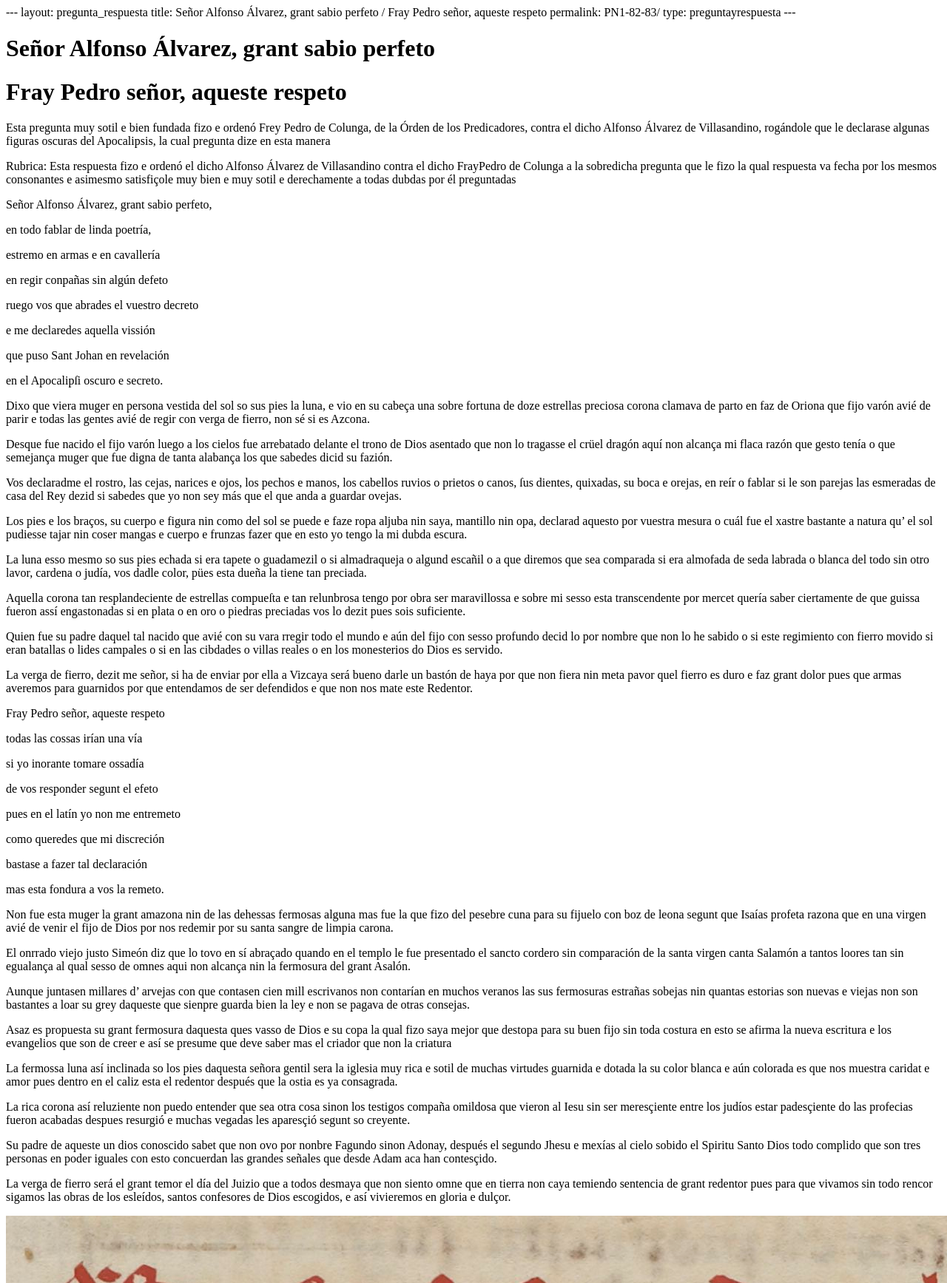
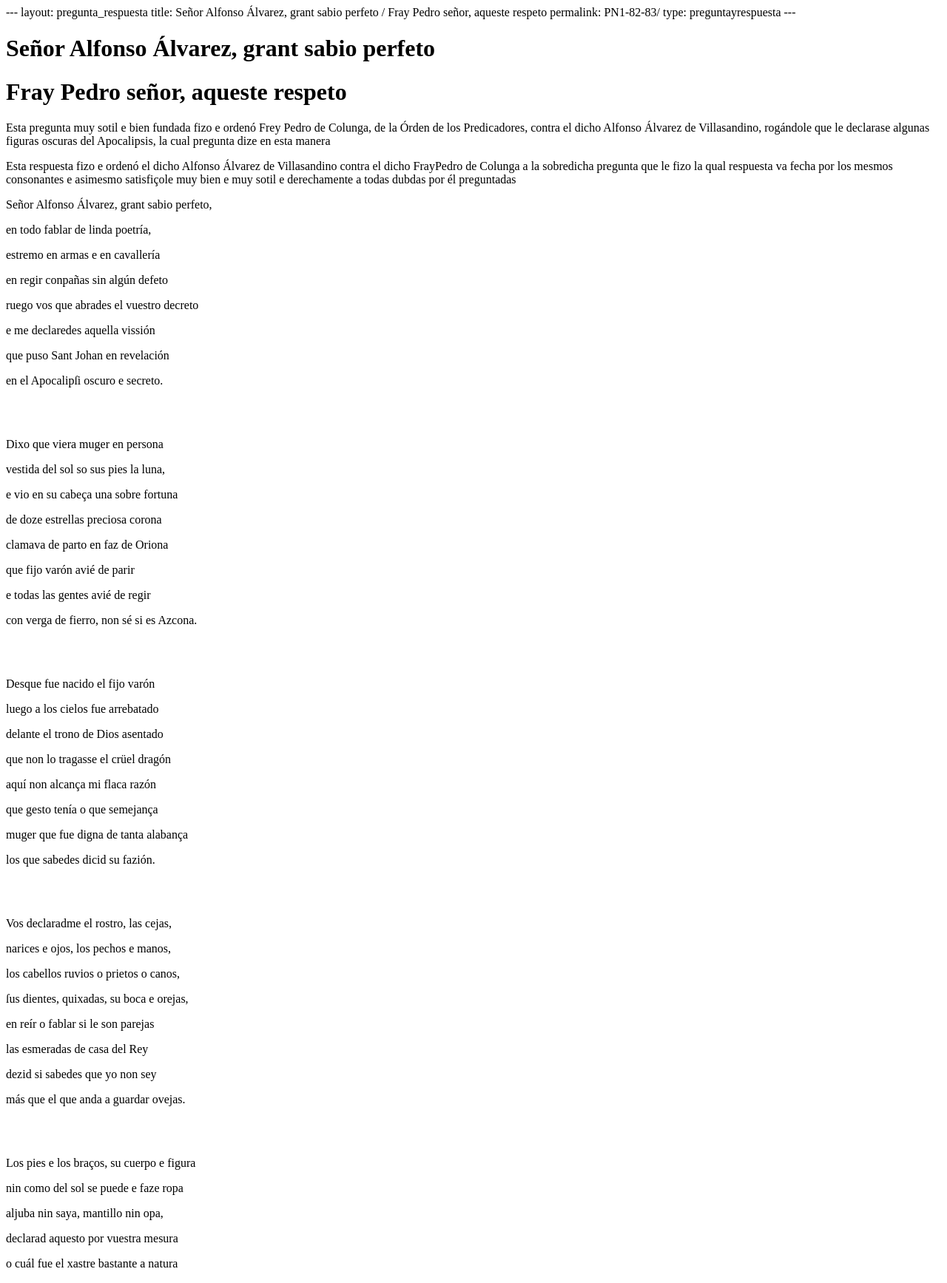
Before and after one commit to hdlabconicet/Poesia-Medieval, a PHP site: page /_preguntas_respuestas/PN1-82-83.html in a window 1280 px wide; the page is wider, and only the part inside the window is pictured. Shown: the top 1735 px of that part at 74% size. Run offline with PHP 8.4, Linux system fonts and the light colour scheme.

Commit message:
se añade clase verso y se edita PN!-82-83

```diff
--- a/_preguntas_respuestas/PN1-82-83.html
+++ b/_preguntas_respuestas/PN1-82-83.html
@@ -23,13 +23,14 @@ type: preguntayrespuesta
   </div>
 
   <div class="col-right px-3">
-    <p class="rubrica">Rubrica: Esta respuesta fizo e ordenó el dicho Alfonso Álvarez de Villasandino contra el dicho FrayPedro de Colunga a la sobredicha pregunta que le fizo la qual respuesta va fecha por los mesmos consonantes e asimesmo satisfiçole muy bien e muy sotil e derechamente a todas dubdas por él preguntadas</p>
+    <p class="rubrica">Esta respuesta fizo e ordenó el dicho Alfonso Álvarez de Villasandino contra el dicho FrayPedro de Colunga a la sobredicha pregunta que le fizo la qual respuesta va fecha por los mesmos consonantes e asimesmo satisfiçole muy bien e muy sotil e derechamente a todas dubdas por él preguntadas</p>
   </div>
 </div>
 
 <!-- fila de poemas -->
 <div class="row clearfix">
   <div class="col-left px-3">
+
       <p class="verso">Señor Alfonso Álvarez, grant sabio perfeto,</p>
       <p class="verso">en todo fablar de linda poetría,</p>
       <p class="verso">estremo en armas e en cavallería</p>
@@ -39,78 +40,89 @@ type: preguntayrespuesta
       <p class="verso">que puso Sant Johan en revelación</p>
       <p class="verso">en el Apocalipſi oscuro e secreto.</p>
 
-        <p class="verso">
-        Dixo que viera muger en persona
-        vestida del sol so sus pies la luna,
-        e vio en su cabeça una sobre fortuna
-        de doze estrellas preciosa corona
-        clamava de parto en faz de Oriona
-        que fijo varón avié de parir
-        e todas las gentes avié de regir
-        con verga de fierro, non sé si es Azcona.</p>
+  <br/>
+  <br/>
 
-        <p class="verso">Desque fue nacido el fijo varón
-        luego a los cielos fue arrebatado
-        delante el trono de Dios asentado
-        que non lo tragasse el crüel dragón
-        aquí non alcança mi flaca razón
-        que gesto tenía o que semejança
-        muger que fue digna de tanta alabança
-        los que sabedes dicid su fazión.</p>
+        <p class="verso">Dixo que viera muger en persona</p>
+        <p class="verso">vestida del sol so sus pies la luna,</p>
+        <p class="verso">e vio en su cabeça una sobre fortuna</p>
+        <p class="verso">de doze estrellas preciosa corona</p>
+        <p class="verso">clamava de parto en faz de Oriona</p>
+        <p class="verso">que fijo varón avié de parir</p>
+        <p class="verso">e todas las gentes avié de regir</p>
+        <p class="verso">con verga de fierro, non sé si es Azcona.</p>
 
-        <p class="verso">Vos declaradme el rostro, las cejas,
-        narices e ojos, los pechos e manos,
-        los cabellos ruvios o prietos o canos,
-        ſus dientes, quixadas, su boca e orejas,
-        en reír o fablar si le son parejas
-        las esmeradas de casa del Rey
-        dezid si sabedes que yo non sey
-        más que el que anda a guardar ovejas.</p>
+   <br/>
+   <br/>
 
-        <p class="verso">Los pies e los braços, su cuerpo e figura
-        nin como del sol se puede e faze ropa
-        aljuba nin saya, mantillo nin opa,
-        declarad aquesto por vuestra mesura
-        o cuál fue el xastre bastante a natura
-        qu’ el sol pudiesse tajar nin coser
-        mangas e cuerpo e frunzas fazer
-        que en esto yo tengo la mi dubda escura.</p>
-
-        <p class="verso">La luna esso mesmo so sus pies echada
-        si era tapete o guadamezil
-        o si almadraqueja o algund escañil
-        o a que diremos que sea comparada
-        si era almofada de seda labrada
-        o blanca del todo sin otro lavor,
-        cardena o judía, vos dadle color,
-        pües esta dueña la tiene tan preciada.</p>
-
-        <p class="verso">Aquella corona tan resplandeciente
-        de estrellas compueſta e tan relunbrosa
-        tengo por obra ser maravillossa
-        e sobre mi sesso esta transcendente
-        por mercet quería saber ciertamente
-        de que guissa fueron assí engastonadas
-        si en plata o en oro o piedras preciadas
-        vos lo dezit pues sois suficiente.</p>
-
-        <p class="verso">Quien fue su padre daquel tal nacido
-        que avié con su vara rregir todo el mundo
-        e aún del fijo con sesso profundo
-        decid lo por nombre que non lo he sabido
-        o si este regimiento con fierro movido
-        si eran batallas o lides campales
-        o si en las cibdades o villas reales
-        o en los monesterios do Dios es servido.</p>
-
-        <p class="verso">La verga de fierro, dezit me señor,
-        si ha de enviar por ella a Vizcaya
-        será bueno darle un bastón de haya
-        por que non fiera nin meta pavor
-        quel fierro es duro e faz grant dolor
-        pues que armas averemos para guarnidos
-        por que entendamos de ser defendidos
-        e que non nos mate este Redentor.</p>
+        <p class="verso">Desque fue nacido el fijo varón</p>
+        <p class="verso">luego a los cielos fue arrebatado</p>
+        <p class="verso">delante el trono de Dios asentado</p>
+        <p class="verso">que non lo tragasse el crüel dragón</p>
+        <p class="verso">aquí non alcança mi flaca razón</p>
+        <p class="verso">que gesto tenía o que semejança</p>
+        <p class="verso">muger que fue digna de tanta alabança</p>
+        <p class="verso">los que sabedes dicid su fazión.</p>
+<br/>
+<br/>
+        <p class="verso">Vos declaradme el rostro, las cejas,</p>
+        <p class="verso">narices e ojos, los pechos e manos,</p>
+        <p class="verso">los cabellos ruvios o prietos o canos,</p>
+        <p class="verso">ſus dientes, quixadas, su boca e orejas,</p>
+        <p class="verso">en reír o fablar si le son parejas</p>
+        <p class="verso">las esmeradas de casa del Rey</p>
+        <p class="verso">dezid si sabedes que yo non sey</p>
+        <p class="verso">más que el que anda a guardar ovejas.</p>
+<br/>
+<br/>
+        <p class="verso">Los pies e los braços, su cuerpo e figura</p>
+        <p class="verso">nin como del sol se puede e faze ropa</p>
+        <p class="verso">aljuba nin saya, mantillo nin opa,</p>
+        <p class="verso">declarad aquesto por vuestra mesura</p>
+        <p class="verso">o cuál fue el xastre bastante a natura</p>
+        <p class="verso">qu’ el sol pudiesse tajar nin coser</p>
+        <p class="verso">mangas e cuerpo e frunzas fazer</p>
+        <p class="verso">que en esto yo tengo la mi dubda escura.</p>
+<br/>
+<br/>
+        <p class="verso">La luna esso mesmo so sus pies echada</p>
+        <p class="verso">si era tapete o guadamezil</p>
+        <p class="verso">o si almadraqueja o algund escañil</p>
+        <p class="verso">o a que diremos que sea comparada</p>
+        <p class="verso">si era almofada de seda labrada</p>
+        <p class="verso">o blanca del todo sin otro lavor,</p>
+        <p class="verso">cardena o judía, vos dadle color,</p>
+        <p class="verso">pües esta dueña la tiene tan preciada.</p>
+<br/>
+<br/>
+        <p class="verso">Aquella corona tan resplandeciente</p>
+        <p class="verso">de estrellas compueſta e tan relunbrosa</p>
+        <p class="verso">tengo por obra ser maravillossa</p>
+        <p class="verso">e sobre mi sesso esta transcendente</p>
+        <p class="verso">por mercet quería saber ciertamente</p>
+        <p class="verso">de que guissa fueron assí engastonadas</p>
+        <p class="verso">si en plata o en oro o piedras preciadas</p>
+        <p class="verso">vos lo dezit pues sois suficiente.</p>
+<br/>
+<br/>
+        <p class="verso">Quien fue su padre daquel tal nacido</p>
+        <p class="verso">que avié con su vara rregir todo el mundo</p>
+        <p class="verso">e aún del fijo con sesso profundo</p>
+        <p class="verso">decid lo por nombre que non lo he sabido</p>
+        <p class="verso">o si este regimiento con fierro movido</p>
+        <p class="verso">si eran batallas o lides campales</p>
+        <p class="verso">o si en las cibdades o villas reales</p>
+        <p class="verso">o en los monesterios do Dios es servido.</p>
+<br/>
+<br/>
+        <p class="verso">La verga de fierro, dezit me señor,</p>
+        <p class="verso">si ha de enviar por ella a Vizcaya</p>
+        <p class="verso">será bueno darle un bastón de haya</p>
+        <p class="verso"><p class="verso">por que non fiera nin meta pavor</p>
+        <p class="verso">quel fierro es duro e faz grant dolor</p>
+        <p class="verso">pues que armas averemos para guarnidos</p>
+        <p class="verso">por que entendamos de ser defendidos</p>
+        <p class="verso">e que non nos mate este Redentor.</p>
     </div>
 
     <div class="col-right px-3">
@@ -122,78 +134,94 @@ type: preguntayrespuesta
       <p class="verso">como queredes que mi discreción</p>
       <p class="verso">bastase a fazer tal declaración</p>
       <p class="verso">mas esta fondura a vos la remeto.</p>
+	  <br/>
+      <br/>
+      <p class="verso">Non fue esta muger la grant amazona</p>
+      <p class="verso">nin de las dehessas fermosas alguna</p>
+      <p class="verso">mas fue la que fizo del pesebre cuna</p>
+      <p class="verso">para su fijuelo con boz de leona</p>
+      <p class="verso">segunt que Isaías profeta razona</p>
+      <p class="verso">que en una virgen avié de venir</p>
+      <p class="verso">el fijo de Dios por nos redemir</p>
+      <p class="verso">por su santa sangre de limpia carona.</p>
+      <br/>
+      <br/>
+	  <p class="verso">El onrrado viejo justo Simeón</p>
+      <p class="verso">diz que lo tovo en sí abraçado</p>
+      <p class="verso">quando en el templo le fue presentado</p>
+      <p class="verso">el sancto cordero sin comparación</p>
+      <p class="verso">de la santa virgen canta Salamón</p>
+      <p class="verso">a tantos loores tan sin egualança</p>
+      <p class="verso">al qual sesso de omnes aqui non alcança</p>
+      <p class="verso">nin la fermosura del grant Asalón.</p>
+      <br/>
+      <br/>
 
-      <p class="verso">Non fue esta muger la grant amazona
-      nin de las dehessas fermosas alguna
-      mas fue la que fizo del pesebre cuna
-      para su fijuelo con boz de leona
-      segunt que Isaías profeta razona
-      que en una virgen avié de venir
-      el fijo de Dios por nos redemir
-      por su santa sangre de limpia carona.</p>
+	  <p class="verso">Aunque juntasen millares d’ arvejas</p>
+      <p class="verso">con que contasen cien mill escrivanos</p>
+      <p class="verso">non contarían en muchos veranos</p>
+      <p class="verso">las sus fermosuras estrañas sobejas</p>
+      <p class="verso">nin quantas estorias son nuevas e viejas</p>
+      <p class="verso">non son bastantes a loar su grey</p>
+      <p class="verso">daqueste que sienpre guarda bien la ley</p>
+      <p class="verso">e non se pagava de otras consejas.</p>
+	  <br/>
+	  <br/>
 
-      <p class="verso">El onrrado viejo justo Simeón
-      diz que lo tovo en sí abraçado
-      quando en el templo le fue presentado
-      el sancto cordero sin comparación
-      de la santa virgen canta Salamón
-      a tantos loores tan sin egualança
-      al qual sesso de omnes aqui non alcança
-      nin la fermosura del grant Asalón.</p>
+      <p class="verso">Asaz es propuesta su grant fermosura</p>
+      <p class="verso">daquesta ques vasso de Dios e su copa</p>
+      <p class="verso">la qual fizo saya mejor que destopa</p>
+      <p class="verso">para su buen fijo sin toda costura</p>
+      <p class="verso">en esto se afirma la nueva escritura</p>
+      <p class="verso">e los evangelios que son de creer</p>
+      <p class="verso">e así se presume que deve saber</p>
+     <p class="verso"> mas el criador que non la criatura</p>
+	 <br/>
+	 <br/>
 
-      <p class="verso">Aunque juntasen millares d’ arvejas
-      con que contasen cien mill escrivanos
-      non contarían en muchos veranos
-      las sus fermosuras estrañas sobejas
-      nin quantas estorias son nuevas e viejas
-      non son bastantes a loar su grey
-      daqueste que sienpre guarda bien la ley
-      e non se pagava de otras consejas.</p>
+      <p class="verso">La fermossa luna así inclinada</p>
+      <p class="verso">so los pies daquesta señora gentil</p>
+      <p class="verso">sera la iglesia muy rica e sotil</p>
+      <p class="verso">de muchas virtudes guarnida e dotada</p>
+      <p class="verso">la su color blanca e aún colorada</p>
+      <p class="verso">es que nos muestra caridat e amor</p>
+      <p class="verso">pues dentro en el caliz esta el redentor</p>
+      <p class="verso">después que la ostia es ya consagrada.</p>
+	  <br/>
+	  <br/>
 
-      <p class="verso">Asaz es propuesta su grant fermosura
-      daquesta ques vasso de Dios e su copa
-      la qual fizo saya mejor que destopa
-      para su buen fijo sin toda costura
-      en esto se afirma la nueva escritura
-      e los evangelios que son de creer
-      e así se presume que deve saber
-      mas el criador que non la criatura</p>
+      <p class="verso">La rica corona así reluziente</p>
+      <p class="verso">non puedo entender que sea otra cosa</p>
+      <p class="verso">sinon los testigos compaña omildosa</p>
+      <p class="verso">que vieron al Iesu sin ser meresçiente</p>
+      <p class="verso">entre los judíos estar padesçiente</p>
+      <p class="verso">do las profecias fueron acabadas</p>
+      <p class="verso">despues resurgió e muchas vegadas</p>
+      <p class="verso">les aparesçió segunt so creyente.</p>
+	  <br/>
+	  <br/>
 
-      <p class="verso">La fermossa luna así inclinada
-      so los pies daquesta señora gentil
-      sera la iglesia muy rica e sotil
-      de muchas virtudes guarnida e dotada
-      la su color blanca e aún colorada
-      es que nos muestra caridat e amor
-      pues dentro en el caliz esta el redentor
-      después que la ostia es ya consagrada.</p>
+      <p class="verso">Su padre de aqueste un dios conoscido</p>
+      <p class="verso">sabet que non ovo por nonbre Fagundo</p>
+      <p class="verso">sinon Adonay, después el segundo</p>
+      <p class="verso">Jhesu e mexías al cielo sobido</p>
+      <p class="verso">el Spiritu Santo Dios todo complido</p>
+      <p class="verso">que son tres personas en poder iguales</p>
+      <p class="verso">con esto concuerdan las grandes señales</p>
+      <p class="verso">que desde Adam aca han contesçido.</p>
+	  <br/>
+	  <br/>
 
-      <p class="verso">La rica corona así reluziente
-      non puedo entender que sea otra cosa
-      sinon los testigos compaña omildosa
-      que vieron al Iesu sin ser meresçiente
-      entre los judíos estar padesçiente
-      do las profecias fueron acabadas
-      despues resurgió e muchas vegadas
-      les aparesçió segunt so creyente.</p>
-
-      <p class="verso">Su padre de aqueste un dios conoscido
-      sabet que non ovo por nonbre Fagundo
-      sinon Adonay, después el segundo
-      Jhesu e mexías al cielo sobido
-      el Spiritu Santo Dios todo complido
-      que son tres personas en poder iguales
-      con esto concuerdan las grandes señales
-      que desde Adam aca han contesçido.</p>
-
-      <p class="verso">La verga de fierro será el grant temor
-      el día del Juizio que a todos desmaya
-      que non siento omne que en tierra non caya
-      temiendo sentencia de grant redentor
-      pues para que vivamos sin todo rencor
-      sigamos las obras de los esleídos,
-      santos confesores de Dios escogidos,
-      e así vivieremos en gloria e dulçor.</p>
+      <p class="verso">La verga de fierro será el grant temor</p>
+      <p class="verso">el día del Juizio que a todos desmaya</p>
+      <p class="verso">que non siento omne que en tierra non caya</p>
+      <p class="verso">temiendo sentencia de grant redentor</p>
+      <p class="verso">pues para que vivamos sin todo rencor</p>
+      <p class="verso">sigamos las obras de los esleídos,</p>
+      <p class="verso">santos confesores de Dios escogidos,</p>
+      <p class="verso">e así vivieremos en gloria e dulçor.</p>
+	  <br/>
+	  <br/>
       </div>
 
   </div><!--end row verso -->
@@ -235,7 +263,7 @@ type: preguntayrespuesta
         <dt>Repositorio</dt>
         <dd>Biblioteca Nacional de Francia</dd>
         <dt>Identificador</dt>
-        <dd>Dutton 172</dd>
+        <dd>PN1-82</dd>
         <dt>Localización manuscrito</dt>
         <dd>30r-30v</dd>
         <dt>Fecha composición</dt>
@@ -254,7 +282,7 @@ type: preguntayrespuesta
         <dt>Repositorio</dt>
         <dd>Biblioteca Nacional de Francia</dd>
         <dt>Identificador</dt>
-        <dd>Dutton 171</dd>
+        <dd>PN1-83</dd>
         <dt>Localización manuscrito</dt>
         <dd>29v-30v</dd>
         <dt>Fecha composición</dt>
```
Also changed, not shown: _preguntas_respuestas/PN1-80.md (+0 -2 lines), _sass/_base.scss (+2 -5 lines), _sass/_components.scss (+13 -3 lines), 1 other file.
